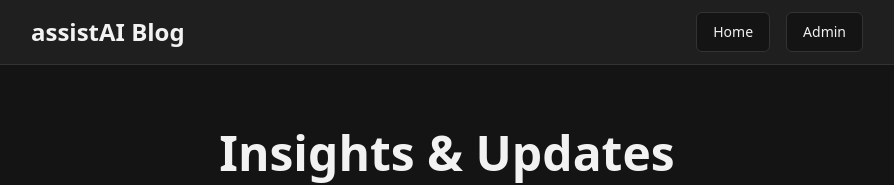
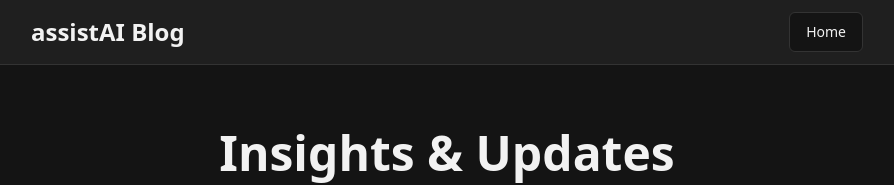
Before and after one commit to ronniehere/assist-ai, a React (Vite) app: page /blog in a window 1280 px wide. Shown: the top 185 px of the page, without its empty margins (193-1087 px from the left). Built offline with nearby package versions, Linux system fonts and the light colour scheme; no server answers; the database is empty.

Commit message:
Hide Admin button on Blog page
Conditionally render the "Admin" button on the Blog page, making it visible only when a user is logged in. This enhances security by preventing unauthorized access to admin functionalities.

```diff
--- a/src/pages/Blog.tsx
+++ b/src/pages/Blog.tsx
@@ -3,6 +3,7 @@ import { useState, useEffect } from "react";
 import { Button } from "@/components/ui/button";
 import { useNavigate } from "react-router-dom";
 import { supabase } from "@/integrations/supabase/client";
+import { User } from "@supabase/supabase-js";
 
 interface BlogPost {
   id: string;
@@ -14,6 +15,7 @@ interface BlogPost {
 const Blog = () => {
   const [posts, setPosts] = useState<BlogPost[]>([]);
   const [loading, setLoading] = useState(true);
+  const [user, setUser] = useState<User | null>(null);
   const navigate = useNavigate();
 
   useEffect(() => {
@@ -33,7 +35,20 @@ const Blog = () => {
       }
     };
 
+    const checkAuth = async () => {
+      const { data: { session } } = await supabase.auth.getSession();
+      setUser(session?.user || null);
+    };
+
     fetchPosts();
+    checkAuth();
+
+    // Listen for auth changes
+    const { data: { subscription } } = supabase.auth.onAuthStateChange((event, session) => {
+      setUser(session?.user || null);
+    });
+
+    return () => subscription.unsubscribe();
   }, []);
 
   return (
@@ -49,9 +64,11 @@ const Blog = () => {
               <Button onClick={() => navigate('/')} variant="outline">
                 Home
               </Button>
-              <Button onClick={() => navigate('/admin')} variant="outline">
-                Admin
-              </Button>
+              {user && (
+                <Button onClick={() => navigate('/admin')} variant="outline">
+                  Admin
+                </Button>
+              )}
             </div>
           </div>
         </div>
```
